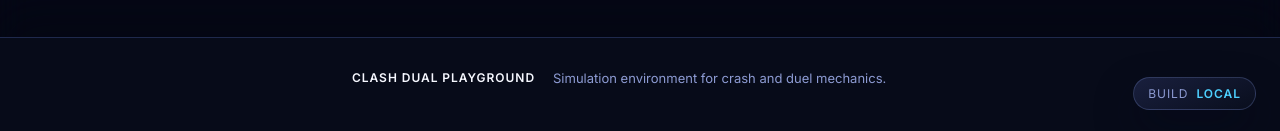
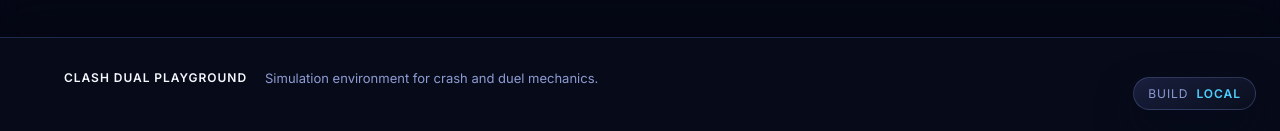
Before and after one commit to Dants12/clash-dual, a React (Vite) app in the folder client/: page / in a window 1280 px wide. Shown: the part 3746-3877 px from the top of the page. Built offline with nearby package versions, Linux system fonts and the light colour scheme; no server answers.

Commit message:
Adjust footer max width

```diff
--- a/client/src/styles/app.css
+++ b/client/src/styles/app.css
@@ -1086,7 +1086,7 @@ input[type='range'] {
 }
 
 .app-footer__inner {
-  max-width: min(1680px, 50%);
+  max-width: min(1680px, 100%);
   margin: 0 auto;
   display: flex;
   flex-wrap: wrap;
```
